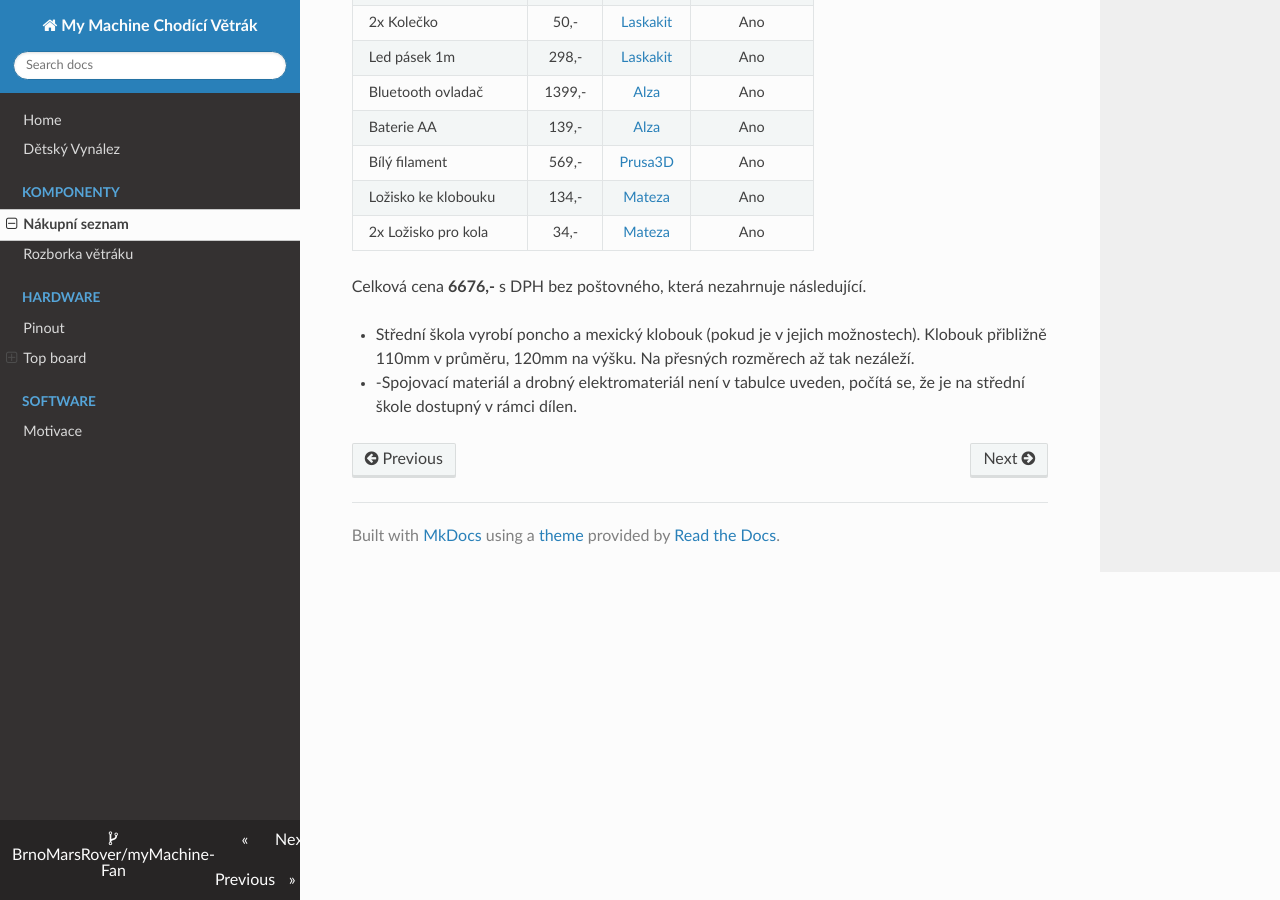
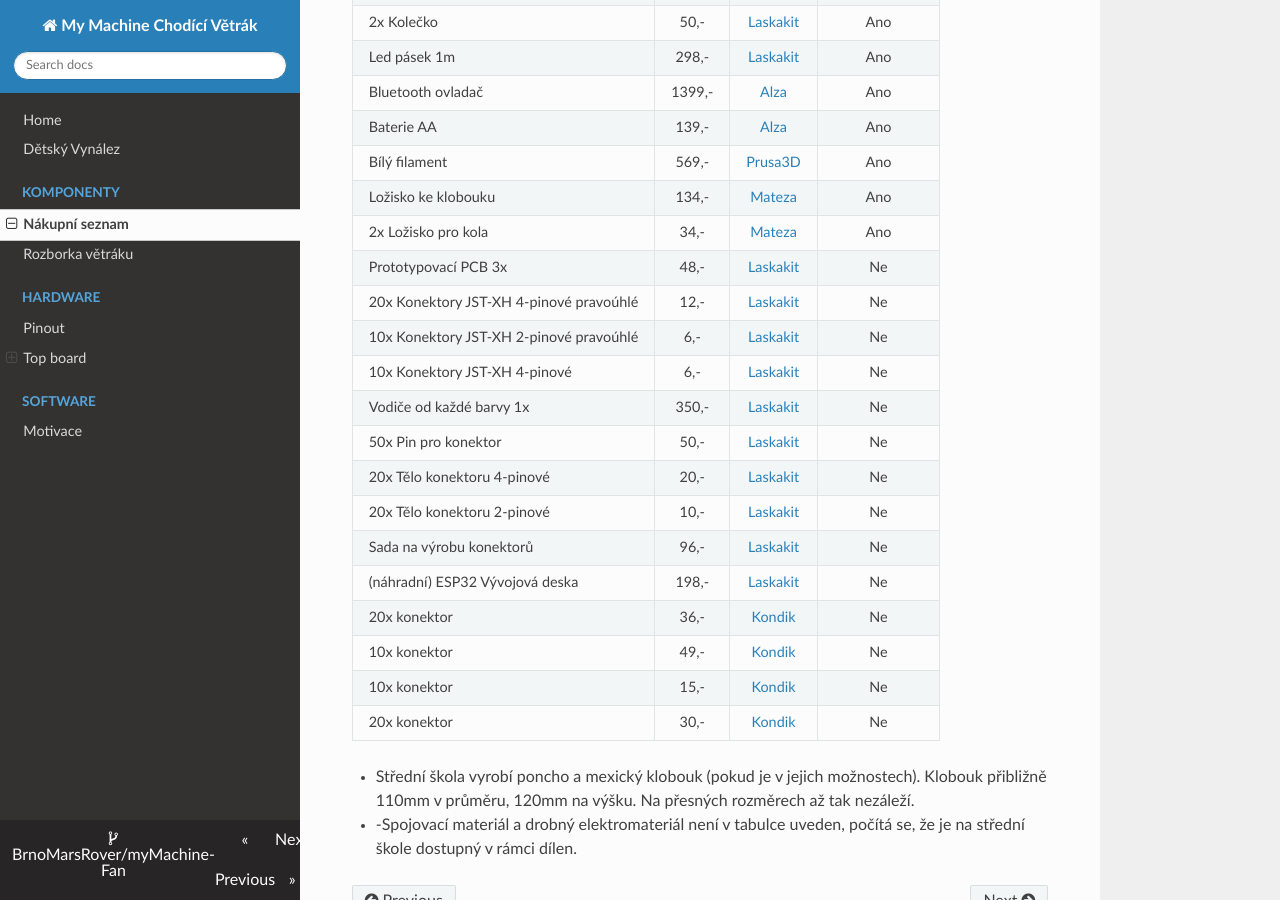
Before and after one commit to BrnoMarsRover/myMachine-Fan, an MkDocs documentation site: the page built from docs/construction/komponenty.md, in a window 1280 px wide and 900 px high, scrolled down 430 px. Built offline with MkDocs 1.6.1, drawn with Linux system fonts in a browser that asks for light colours; nearby versions of some CDN libraries.

Commit message:
Adds final component list

```diff
--- a/docs/construction/komponenty.md
+++ b/docs/construction/komponenty.md
@@ -16,8 +16,20 @@
 | Bílý filament         | 569,-  |                                        [Prusa3D](https://www.prusa3d.com/cs/produkt/prusament-pla-pristine-white-1kg/)                                         |      Ano      |
 | Ložisko ke klobouku   | 134,-  |                                                   [Mateza](https://www.mateza.cz/e-shop/lozisko-zkl-51101a)                                                    |      Ano      |
 | 2x Ložisko pro kola   |  34,-  |                                              [Mateza](https://www.mateza.cz/e-shop/kulickove-lozisko-zkl-626-2z)                                               |      Ano      |
-
-Celková cena **6676,-** s DPH bez poštovného, která nezahrnuje následující.
+| Prototypovací PCB 3x  |  48,-  |                                              [Laskakit](https://www.laskakit.cz/40x60mm-oboustranna-pcb-prototypova-deska/)                                    |      Ne       |
+| 20x Konektory JST-XH 4-pinové pravoúhlé |  12,-  |                                              [Laskakit](https://www.laskakit.cz/jst-xh-2-54mm-konektor-do-dps--pravouhly/)                   |      Ne       |
+| 10x Konektory JST-XH 2-pinové pravoúhlé |  6,-  |                                              [Laskakit](https://www.laskakit.cz/jst-xh-2-54mm-konektor-do-dps--pravouhly/)                    |      Ne       |
+| 10x Konektory JST-XH 4-pinové |  6,-  |                                              [Laskakit](https://www.laskakit.cz/jst-xh-2-54mm-konektor-do-dps/)                                         |      Ne       |
+| Vodiče od každé barvy 1x |  350,-  |                                              [Laskakit](https://www.laskakit.cz/propojovaci-vodice-20cm-100-kusu/?variantId=16604)                         |      Ne       |
+| 50x Pin pro konektor |  50,-  |                                              [Laskakit](https://www.laskakit.cz/pin-pro-konektor-jst-xh/)                                                       |      Ne       |
+| 20x Tělo konektoru 4-pinové |  20,-  |                                              [Laskakit](https://www.laskakit.cz/jst-xh-2-54mm-telo-konektoru/?variantId=5360)                            |      Ne       |
+| 20x Tělo konektoru 2-pinové |  10,-  |                                              [Laskakit](https://www.laskakit.cz/jst-xh-2-54mm-telo-konektoru/?variantId=5360)                            |      Ne       |
+| Sada na výrobu konektorů |  96,-  |                                              [Laskakit](https://www.laskakit.cz/laskakit-sada-jst-sm-konektoru-40ks/)                                       |      Ne       |
+| (náhradní) ESP32 Vývojová deska  | 198,-  |                                 [Laskakit](https://www.laskakit.cz/iot-esp-32s-2-4ghz-dual-mode-wifi-bluetooth-rev-1--cp2102/)                      |      Ne       |
+| 20x konektor |  36,-  |                                              [Kondik](https://www.kondik.cz/kontakt-43030-0001-pro-konektory-micro-fit/)                                                |      Ne       |
+| 10x konektor |  49,-  |                                              [Kondik](https://www.kondik.cz/kontakt-43031-0001-pro-konektory-micro-fit/)                                                |      Ne       |
+| 10x konektor |  15,-  |                                              [Kondik](https://www.kondik.cz/kontakt-mini-fit-5556-t3/)                                                                  |      Ne       |
+| 20x konektor |  30,-  |                                              [Kondik](https://www.kondik.cz/kontakt-mini-fit-5558-t3/)                                                                  |      Ne       |
 
 - Střední škola vyrobí poncho a mexický klobouk (pokud je v jejich možnostech). Klobouk přibližně 110mm v průměru, 120mm
   na výšku. Na přesných rozměrech až tak nezáleží.
```
